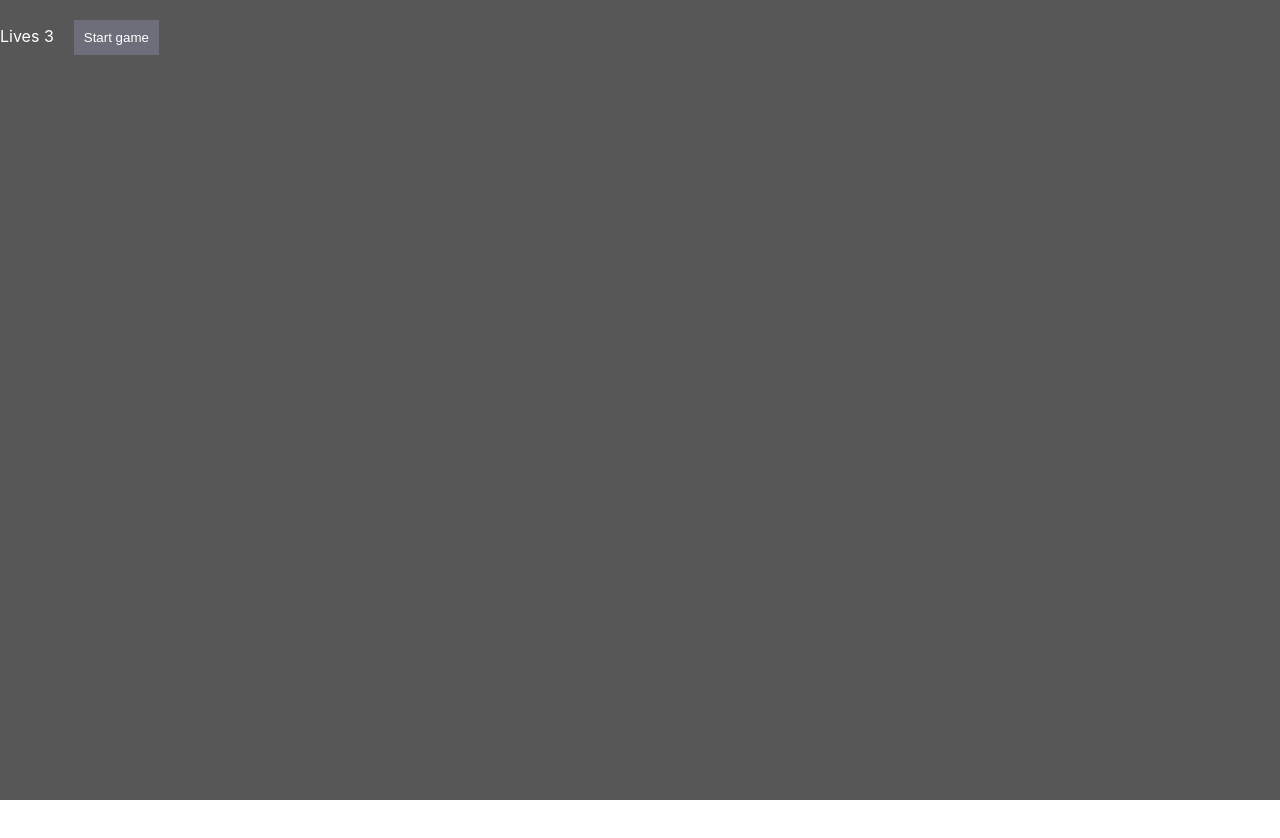
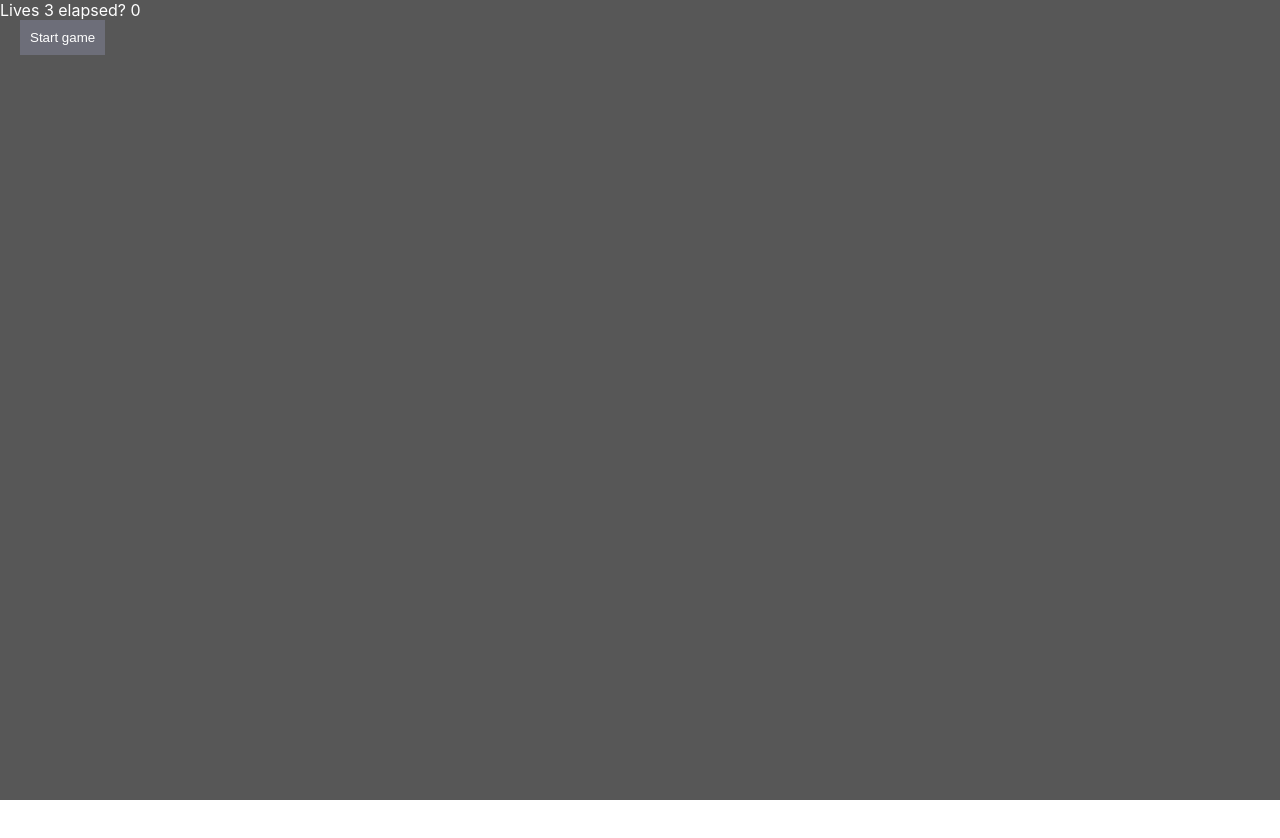
Before and after one commit to cif/benipsen.com, a Next.js app: page /fun in a window 1280 px wide. Shown: the top 838 px of the page. Built offline with nearby package versions, Linux system fonts and the light colour scheme.

Commit message:
add elapsed time

```diff
--- a/components/game.tsx
+++ b/components/game.tsx
@@ -14,12 +14,15 @@ export const Game: FunctionComponent<any> = () => {
         asteriods,
         gameIsActive,
         opacity,
-        lives
+        lives,
+        elapsed
     } = useContext<GameProvider>(GameStateContext);
 
     return (
         <div className={styles.game}>
-            Lives {lives}
+            <div className={styles.scoreboard}>
+                Lives {lives} elapsed? {Math.floor(elapsed / 1000)}
+            </div>
             {!gameIsActive && <button onClick={() => startGame()}>Start game</button>}
             <Ship
                 rotation={rotation}
--- a/state/game.state.tsx
+++ b/state/game.state.tsx
@@ -25,6 +25,8 @@ export type GameState = {
     collided: boolean
     opacity: number
     lives: number
+    started: number
+    elapsed: number
     asteriods: AsteriodProps[]
     gameIsActive: boolean
 }
@@ -43,6 +45,8 @@ const defaultGameState: GameState | GameProvider = {
     collided: false,
     opacity: 0,
     lives: 3,
+    elapsed: 0,
+    started: 0,
     asteriods: [],
     gameIsActive: false,
 }
@@ -61,6 +65,7 @@ export const GameStateProvider: FunctionComponent = ({ children }) => {
         setGameState({
             ...gameState,
             gameIsActive: true,
+            started: Date.now(),
             asteriods: generateInitialAsteriods(),
             positionX: (window.innerWidth - 25) / 2,
             positionY: (window.innerHeight - 25) / 2,
@@ -77,21 +82,24 @@ export const GameStateProvider: FunctionComponent = ({ children }) => {
 
         // otherwise, compute and set next state in the animation loop.
         const raf = requestAnimationFrame(() =>
-            setGameState({
-                ...gameState,
+            setGameState({...gameState,
+
+                // keep track of time
+                elapsed: Date.now() - gameState.started,
 
                 // keep faded in after collision
                 opacity: gameState.opacity < 1
                     ? gameState.opacity + 0.02
                     : 1,
 
-                // rotation
+                // ship rotation
                 ...computeNextRotationAndVelocity({
                     ...gameState,
                     rightArrowDown,
                     leftArrowDown
                 }),
-                // position
+
+                // ship position
                 ...computeNextPositionAndVelocity({
                     ...gameState,
                     upArrowDown
@@ -100,8 +108,11 @@ export const GameStateProvider: FunctionComponent = ({ children }) => {
                 // asteroids
                 asteriods: gameState.asteriods.map(computeNextAsteroidProps),
 
+
                 // detect any collisions with the ship
                 ...detectShipCollisions(gameState),
+
+
 
             })
 
--- a/styles/game.module.css
+++ b/styles/game.module.css
@@ -31,3 +31,10 @@
     width: 5px;
     height: 5px;
 }
+
+.scoreboard {
+    position: absolute;
+    top: 0;
+    left: 0;
+
+}
```
